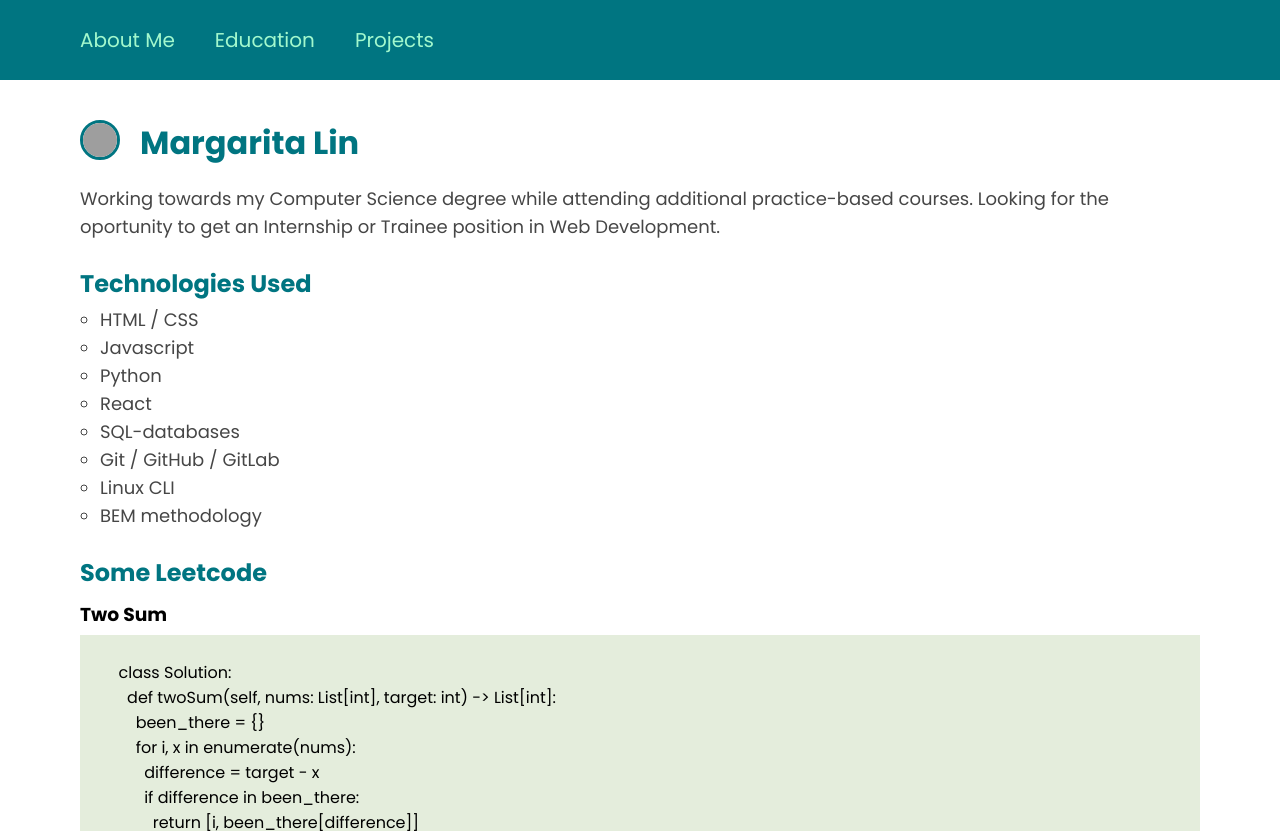
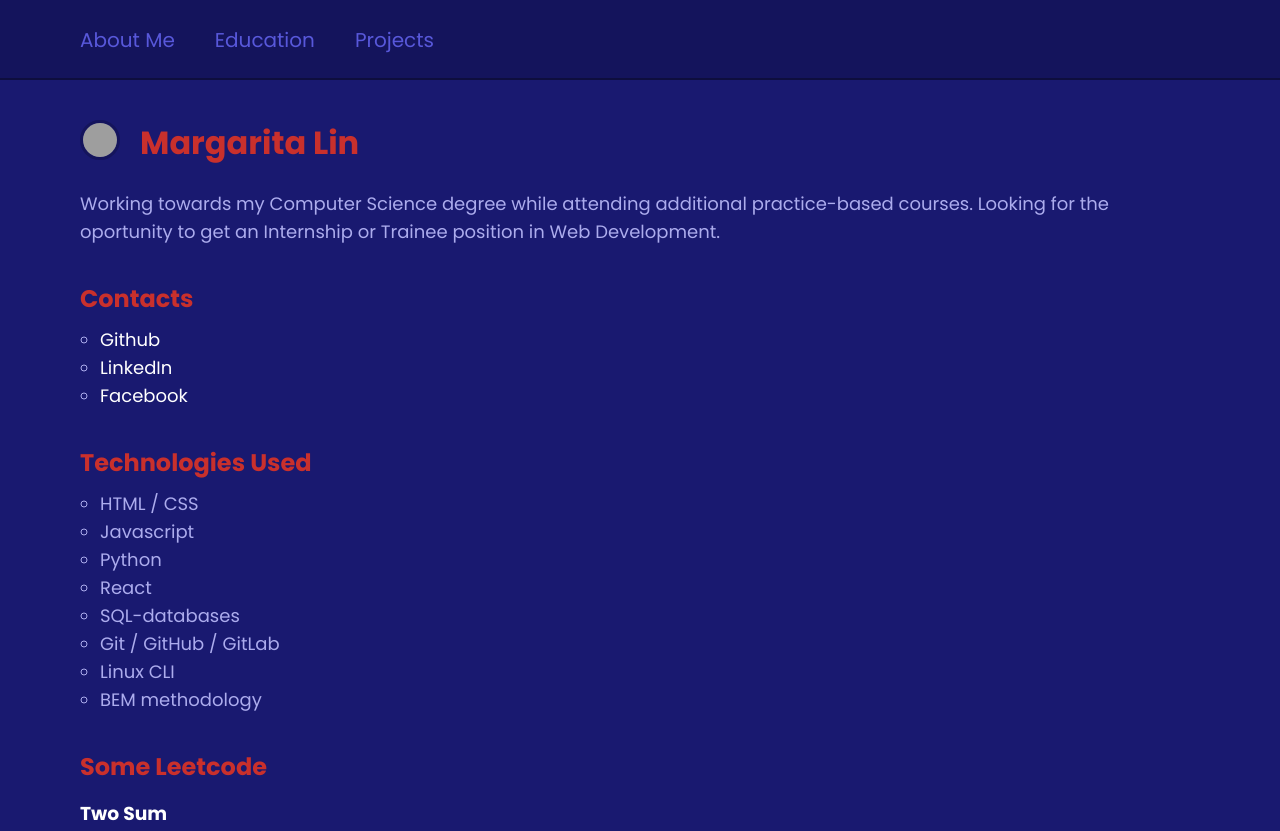
Before and after one commit to mareedez/rsschool-cv, a plain HTML site: page index.html in a window 1280 px wide. Shown: the top 831 px of the page. Drawn offline with Linux system fonts and the light colour scheme; grey boxes are pictures that could not be loaded.

Commit message:
feat: restyled cv

```diff
--- a/index.html
+++ b/index.html
@@ -6,6 +6,7 @@
         <script src="https://kit.fontawesome.com/21a5bcd785.js" crossorigin="anonymous"></script>
         <link rel="stylesheet" href="style.css">
     </head>
+    <div class="container">
     <header>
         <nav class="navbar">
         <ul class="navbar__links">
@@ -21,6 +22,12 @@
             <h1>Margarita Lin</h1>
         </div>
         <p>Working towards my Computer Science degree while attending additional practice-based courses. Looking for the oportunity to get an Internship or Trainee position in Web Development.</p>
+        <h2>Contacts</h2>
+        <ul class="content__technology-links">
+            <li><a href=https://github.com/mareedez" target="_blank">Github</a></li>
+            <li><a href="#">LinkedIn</a></li>
+            <li><a href="#">Facebook</a></li>
+        </ul>
         <h2>Technologies Used</h2>
         <ul class="content__technology-links">
             <li>HTML / CSS</li>
@@ -72,7 +79,7 @@
         <h3 id="projects">Hexlet (2020-2021)</h3>
         <p>Python Developer</p>
         <h2>Project</h2>
-        <h3><a href="https://github.com/mareedez/blog">React Blog</a></h3>
+        <h3><a href="https://github.com/mareedez/blog" target="_blank" class="project__a">React Blog</a></h3>
         <p>Created responsive SPA using HTML/CSS/React/Redux</p>
         <h2>Languages I Speak</h2>
         <h3>Russian</h3>
@@ -81,10 +88,11 @@
         <p><b>American English College, LA (2019)</b><br>Level: C1<p>
     </main>
     <footer class="footer">
-        <a href="https://rs.school/js/">
+        <a href="https://rs.school/js/" target="_blank">
             <img class="footer__image" src="https://rs.school/images/rs_school_js.svg" alt="rsschool logo" width="50"></a>
-        <a href="https://github.com/mareedez"><i class="fab fa-github"></i></a>
-        <a href="https://www.linkedin.com"><i class="fab fa-linkedin"></i></a>
-        <span>2022</span>
+        <a href="https://github.com/mareedez" target="_blank"><i class="fab fa-github"></i></a>
+        <a href="https://www.linkedin.com" target="_blank"><i class="fab fa-linkedin"></i></a>
+        <span>04-2022</span>
     </footer>
+    </div>
 </html>
--- a/style.css
+++ b/style.css
@@ -1,4 +1,28 @@
 @import url('https://fonts.googleapis.com/css2?family=Poppins:wght@100;200;300;400;500;600;700;800&display=swap');
+
+a, a:focus, a:active, a:visited {
+  text-decoration: none;
+  color: white;
+}
+
+a:hover{
+  color: #ACACED;
+  transition: .3s;
+}
+
+body{
+  display: flex;
+  align-items: center;
+  justify-content: center;
+  background-color: #22232e;
+  color: white;
+  box-sizing: border-box;
+
+}
+.container{
+  max-width: 1600px;
+  background: midnightblue;
+}
 
 * {
   box-sizing: border-box;
@@ -10,12 +34,15 @@
 
 .navbar {
   width: 100%;
+  max-width: 1600px;
+  min-width: 678px;
+  box-sizing: border-box;
   height: 80px;
-  background-color: #007581;
+  background-color: #14145C;
   position: fixed;
   padding-left: 60px;
-  min-size: 700px;
   top: 0;
+  border-bottom: 2px solid #0E0E3E;
 }
 
 .navbar__links {
@@ -24,7 +51,7 @@
 }
 
 .navbar__links-link {
-  color: #a2f8cd;
+  color: #5858DA;
   padding: 20px;
   font-size: 20px;
   line-height: 80px;
@@ -39,39 +66,40 @@
 
 .content {
   padding: 0 80px 40px;
-  margin-top: 120px
+  margin-top: 110px;
+  width: 100%;
 }
 
 h1, h2 {
-  color: #007581;
+  color: #c9302c;
   line-height: 45px;
+}
+
+h2{
+  padding: 10px 0 5px;
 }
 
 h3 {
   line-height: 40px;
 }
 
-.h3 > a {
-  text-decoration: none;
-  color: #a2f8cd;
-}
-
 p {
   line-height: 28px;
   font-size: 18px;
   padding-bottom: 20px;
-  color: #464646;
+  color: #ACACED;
 }
 
 .content__title {
   display:flex;
-  padding-bottom: 20px;
+  padding-bottom: 25px;
+  padding-top: 10px;
 }
 
 .content__title > img {
   width: 40px;
   height: 40px;
-  border: 3px solid #007581;
+  border: 3px solid #14145C;
   border-radius: 50%;
   margin-right: 20px;
 }
@@ -79,16 +107,18 @@ p {
 .content__technology-links {
   line-height: 28px;
   font-size: 18px;
-  color: #464646;
+  color: #ACACED;
   list-style-type: circle;
   padding-left: 20px;
   padding-bottom: 20px;
 }
 
 .content__leetcode-container {
-  background-color: #E4EDDC;
+  background-color: #14145C;
   padding: 0 30px;
   margin-bottom: 20px;
+  color: #5858DA;
+  border-bottom: 2px solid #0E0E3E;
 }
 
 .content__leetcode-code {
@@ -96,17 +126,19 @@ p {
 }
 
 .footer {
-  background-color: #003C43;
+  background-color: #14145C;
   height: 80px;
   padding: 30px 80px;
+  display: flex;
+  gap: 10px;
 }
 
 .footer__image {
-  width: 40px;
+  width: 60px;
 }
 
 .fab {
-  color: #a2f8cd;
+  color: #ACACED;
   padding: 5px;
   cursor: pointer;
   transition-duration: 0.3s;
```
